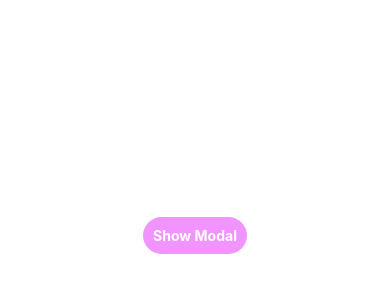
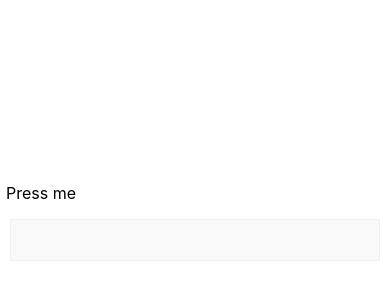
Before and after one commit to vandres-arana/Enthusiasm, a React Native app: screen / in a window 390 px wide. Shown: the part 198-498 px from the top of the page. Built offline with nearby package versions, Linux system fonts and the light colour scheme.

Commit message:
Practice refresh control

```diff
--- a/App.tsx
+++ b/App.tsx
@@ -19,6 +19,7 @@ import MyImage from './views/MyImage';
 import MyImageBackground from './views/MyImageBackground';
 import MyKeyboardAvoidingView from './views/MyKeyboardAvoidingView';
 import MyModal from './views/MyModal';
+import MyPressable from './views/MyPressable';
 import SwitchComponente from './views/SwitchComponente';
 
 const App = () => {
@@ -31,7 +32,8 @@ const App = () => {
       {/* <MyImage /> */}
       {/* <MyImageBackground /> */}
       {/* <MyKeyboardAvoidingView /> */}
-      <MyModal />
+      {/* <MyModal /> */}
+      <MyPressable />
     </SafeAreaView>
   );
 };
--- /dev/null
+++ b/views/MyPressable.tsx
@@ -0,0 +1,63 @@
+import { Pressable, StyleSheet, Text, View } from 'react-native'
+import React, { useState } from 'react'
+
+const MyPressable = () => {
+    const [timePressed, setTimePressed] = useState(0);
+
+    let textLog = '';
+    if (timePressed > 1) {
+        textLog = timePressed + 'x onPress';
+    } else if (timePressed > 0) {
+        textLog = 'onPress';
+    }
+
+    return (
+        <View style={styles.container}>
+            <Pressable
+                onPress={() => {
+                    setTimePressed((current) => current + 1);
+                }}
+                style={({ pressed }) => [
+                    {
+                        backgroundColor: pressed
+                            ? 'rgb(210, 15, 36)'
+                            : 'white'
+                    },
+                    styles.wrepperCustom
+                ]}>
+                    {({ pressed }) => (
+                        <Text style={styles.text}>
+                            {pressed ? 'Pressed' : 'Press me'}
+                        </Text>
+                    )}
+            </Pressable>
+
+            <View style={styles.logBox}>
+                <Text testID='pressable_press_console'>{textLog}</Text>
+            </View>
+        </View>
+    )
+}
+
+export default MyPressable
+
+const styles = StyleSheet.create({
+    container: {
+        flex: 1,
+        justifyContent: 'center',
+    },
+    text: {
+        fontSize: 16,
+    },
+    wrepperCustom: {
+        borderRadius: 8,
+        padding: 6,
+    },
+    logBox: {
+        padding: 20,
+        margin: 10,
+        borderWidth: StyleSheet.hairlineWidth,
+        borderColor: '#f0f0f0',
+        backgroundColor: '#f9f9f9',
+    },
+})
```
